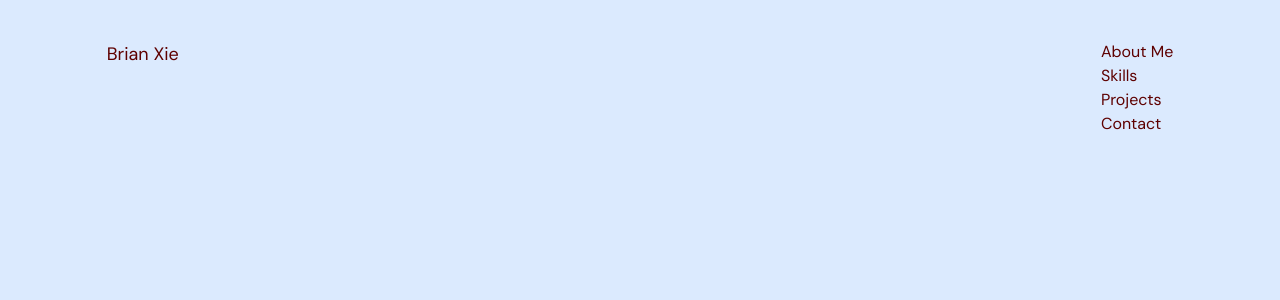
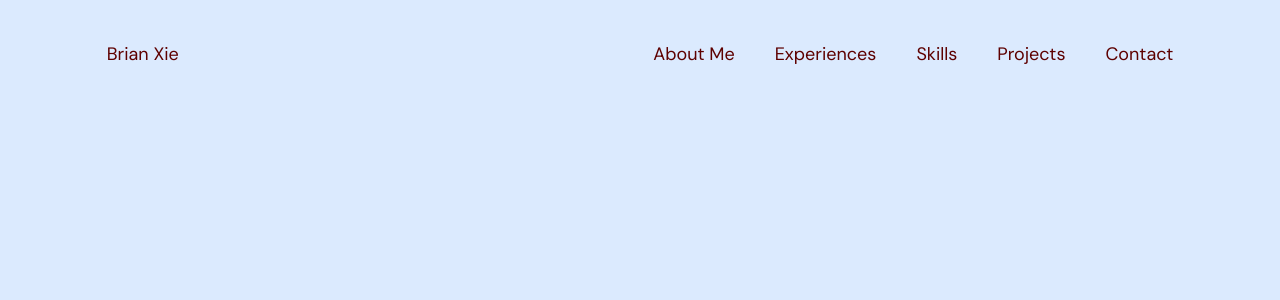
Before and after one commit to BrianXie-03/personal-website, a React (Vite) app: page / in a window 1280 px wide. Shown: the top 300 px of the page. Built offline with nearby package versions, Linux system fonts and the light colour scheme.

Commit message:
update nav

```diff
--- a/src/scenes/navbar/index.tsx
+++ b/src/scenes/navbar/index.tsx
@@ -23,8 +23,9 @@ const Navbar = (props: Props) => {
                             <p>Brian Xie</p>
                         </div>
                         {/* INNER RIGHT OF RIGHT */}
-                        <div classname={`${flexBetween} gap-1 text-sm`}>
+                        <div className={`${flexBetween} gap-10 text-lg`}>
                             <p>About Me</p>
+                            <p>Experiences</p>
                             <p>Skills</p>
                             <p>Projects</p>
                             <p>Contact</p>
```
